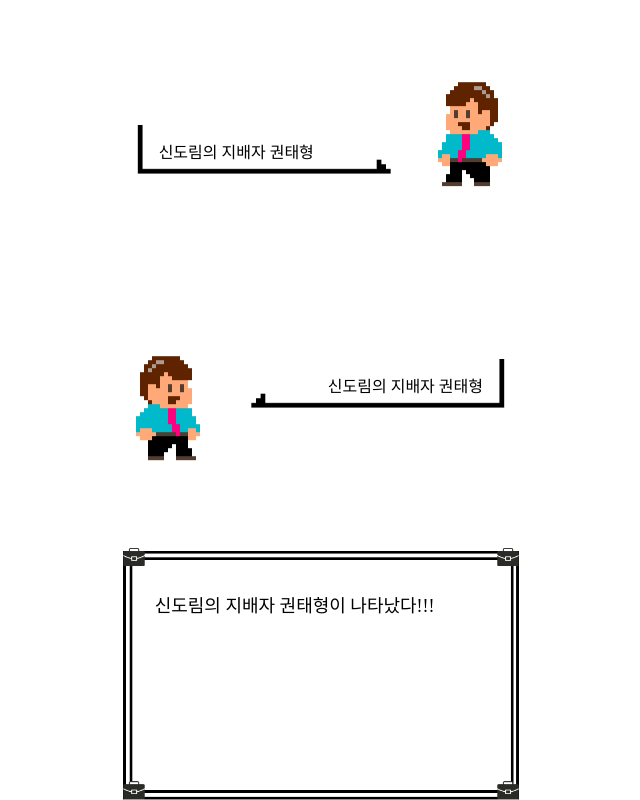
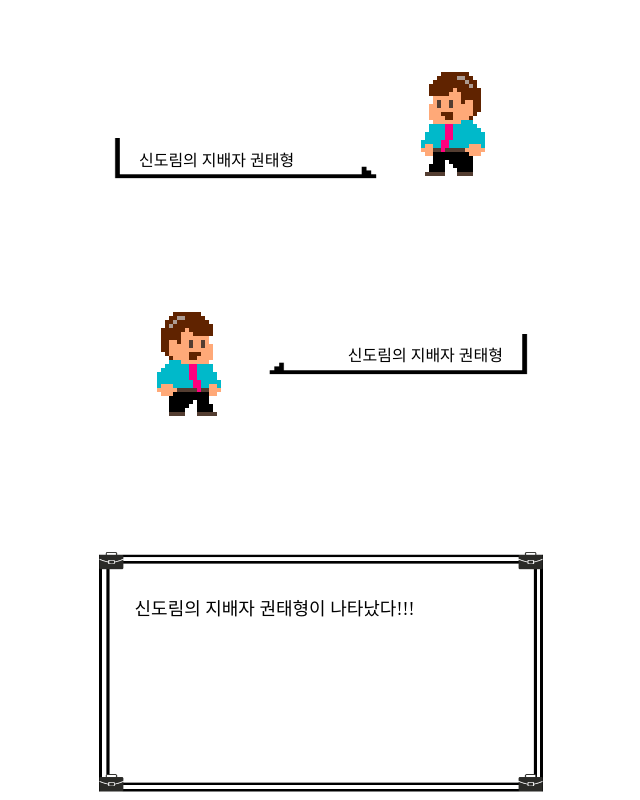
Before and after one commit to wolfy916/wildworker, a React (Create React App) app in the folder FE/front/: page /pvp in a window 1280 px wide. Shown: the whole page, without its empty margins (319-959 px from the left). Built offline with nearby package versions, Linux system fonts and the light colour scheme; a web font is replaced by a local one.

Commit message:
jws: Refactor: Pvp페이지 오류 수정, container 벗겨냄

```diff
--- a/FE/front/src/components/battle/battleDialog.css
+++ b/FE/front/src/components/battle/battleDialog.css
@@ -1,10 +1,10 @@
 .battleDialog {
   /* border: 2px solid blue; */
-  top: 100%;
+  top: 9%;
   /* position: absolute; */
   position: relative;
   display: flex;
-  height: 35%;
+  height: 30%;
   width: 100%;
 }
 
--- a/FE/front/src/pages/PvpPage.css
+++ b/FE/front/src/pages/PvpPage.css
@@ -16,7 +16,7 @@
 }
 
 .battleCharacter1 > p {
-  margin-top: 35%;
+  margin-top: 33%;
   margin-left: 9%;
   position: absolute;
   /* border: 1px solid blue; */
@@ -43,7 +43,7 @@
 }
 
 .battleCharacter2 > p {
-  margin-top: 25%;
+  margin-top: 23%;
   margin-left: 9%;
   position: absolute;
   transform: scaleX(-1);
--- a/FE/front/src/pages/PvpPage.js
+++ b/FE/front/src/pages/PvpPage.js
@@ -1,6 +1,5 @@
 import * as React from "react";
 import Box from "@mui/material/Box";
-import Container from "@mui/material/Container";
 import BattleDialog from "../components/battle/battleDialog";
 import BattleCharater from "../components/battle/battlecharacter";
 import battleDirection from "../asset/image/battleDirection.png";
@@ -9,7 +8,6 @@ import "./PvpPage.css";
 
 function MainPage() {
   return (
-    <Container className="container" maxWidth="xs">
     <Box className="PvpPageBg" sx={{ position: "relative" }}>
       {/* <img
           className="pvpPageLoading"
@@ -29,7 +27,6 @@ function MainPage() {
 
       <BattleDialog />
     </Box>
-    </Container>
   );
 }
 
```
Lines whose indentation alone changed are shown as unchanged.
